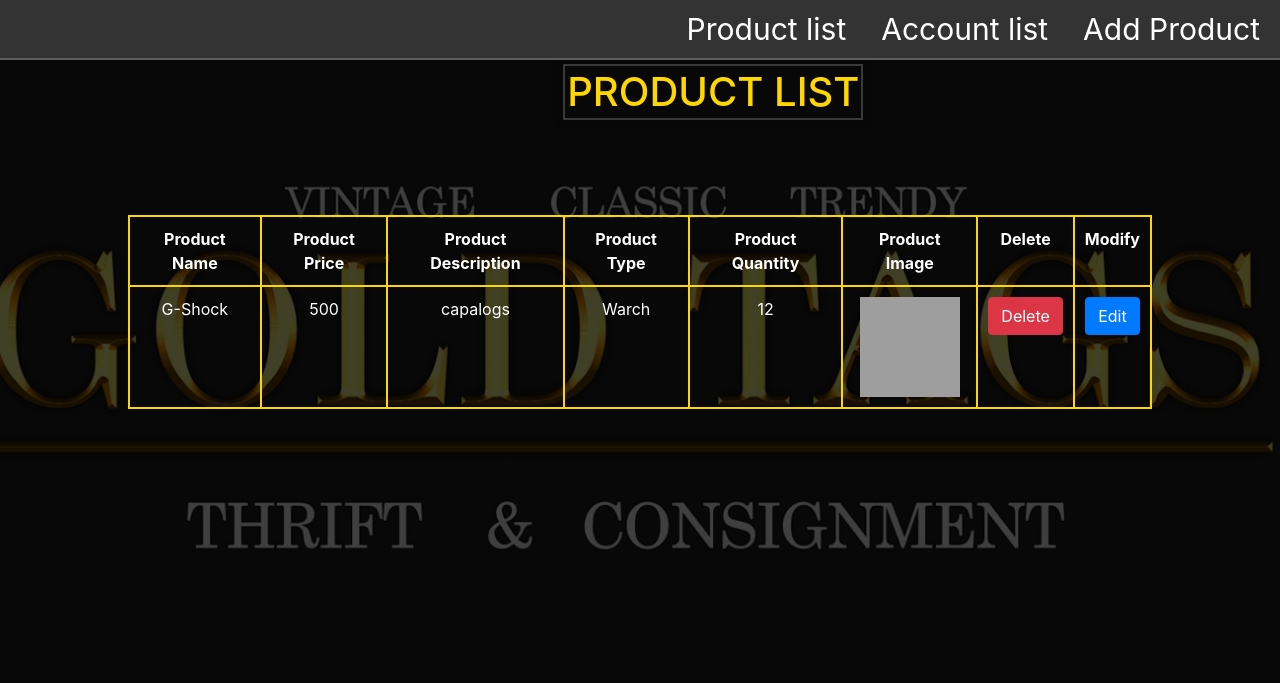
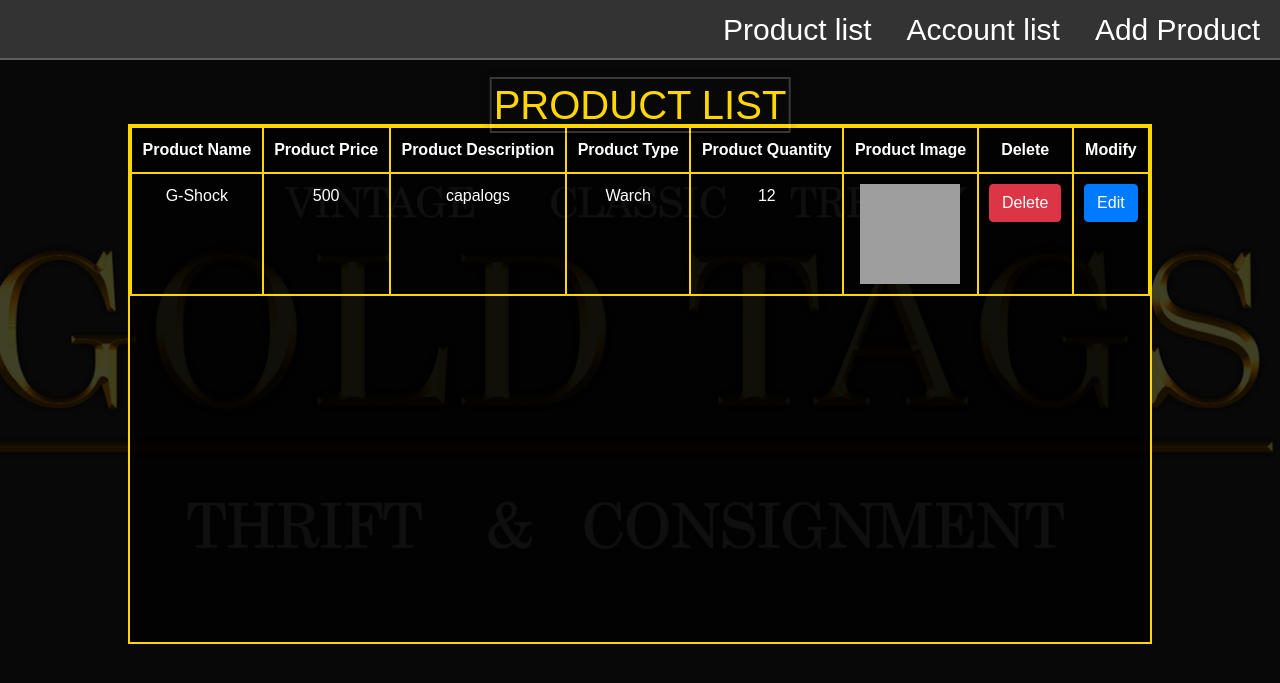
Before and after one commit to Poli010/Goldtags, a PHP site: page /adminpage.php in a window 1280 px wide. Shown: the top 683 px of the page. Run offline with PHP 8.4, Linux system fonts and the light colour scheme; data comes from the database, SQL or seed files in the repository; some libraries are stand-ins or nearby versions; grey boxes are pictures that could not be loaded.

Commit message:
Add files via upload

```diff
--- a/adminpage.css
+++ b/adminpage.css
@@ -1,6 +1,7 @@
 * {
     margin: 0;
     padding: 0;
+    box-sizing: border-box;
 }
 
 body {
@@ -9,26 +10,31 @@ body {
     backdrop-filter: blur(200px);
     background-attachment: fixed;
     background-position: center;
-    overflow-x: hidden;
-}
-.table-container {
-    position: absolute;
-    margin-top: 25%;
-    left: 50%;
-    transform: translate(-50%, -50%);
-    height: auto;
-    width: 80%;
-    overflow-y: auto;
+    font-family: Arial, sans-serif;
     overflow-x: hidden;
 }
 
+.table-container {
+    position: fixed;
+    margin-top: 30%;
+    left: 50%;
+    transform: translate(-50%, -50%);
+    overflow-y: scroll;
+    overflow-x: hidden;
+    height: 520px;
+    width: 80%;
+    border: 2px solid gold;
+    background-color: rgba(0, 0, 0, 0.75);
+}
+
 .table {
+    height: auto;
     border-collapse: collapse;
     margin-right: 70px;
     border: 2px solid gold;
-    margin-top: 0%;
     text-align: center;
     width: 100%;
+    overflow-y: scroll; /* Enable vertical scrolling */
 }
 
 .table th,
@@ -46,18 +52,19 @@ body {
 }
 
 .table tbody {
-    overflow-y: auto;
-    max-height: 400px;
+    overflow-x: hidden;
 }
 
 h1 {
+    font-size: 40px;
+    position: absolute;
     color: gold;
-    border: 2px solid rgba(255, 255, 255, .2);
-    box-shadow: 0 0 10px rgba(0, 0, 0, .2);
+    border: 2px solid rgba(255, 255, 255, 0.2);
+    box-shadow: 0 0 10px rgba(0, 0, 0, 0.2);
     padding: 2px;
-    position: absolute;
-    margin-top: 5%;
-    left: 44%;
+    margin-top: 6%;
+    left: 50%;
+    transform: translateX(-50%);
     text-align: center;
     z-index: 1;
 }
@@ -78,7 +85,7 @@ nav {
 }
 
 nav ul {
-    list-style: none; /* Remove bullets from the list */
+    list-style: none;
     padding: 0;
     margin: 0;
 }
```
